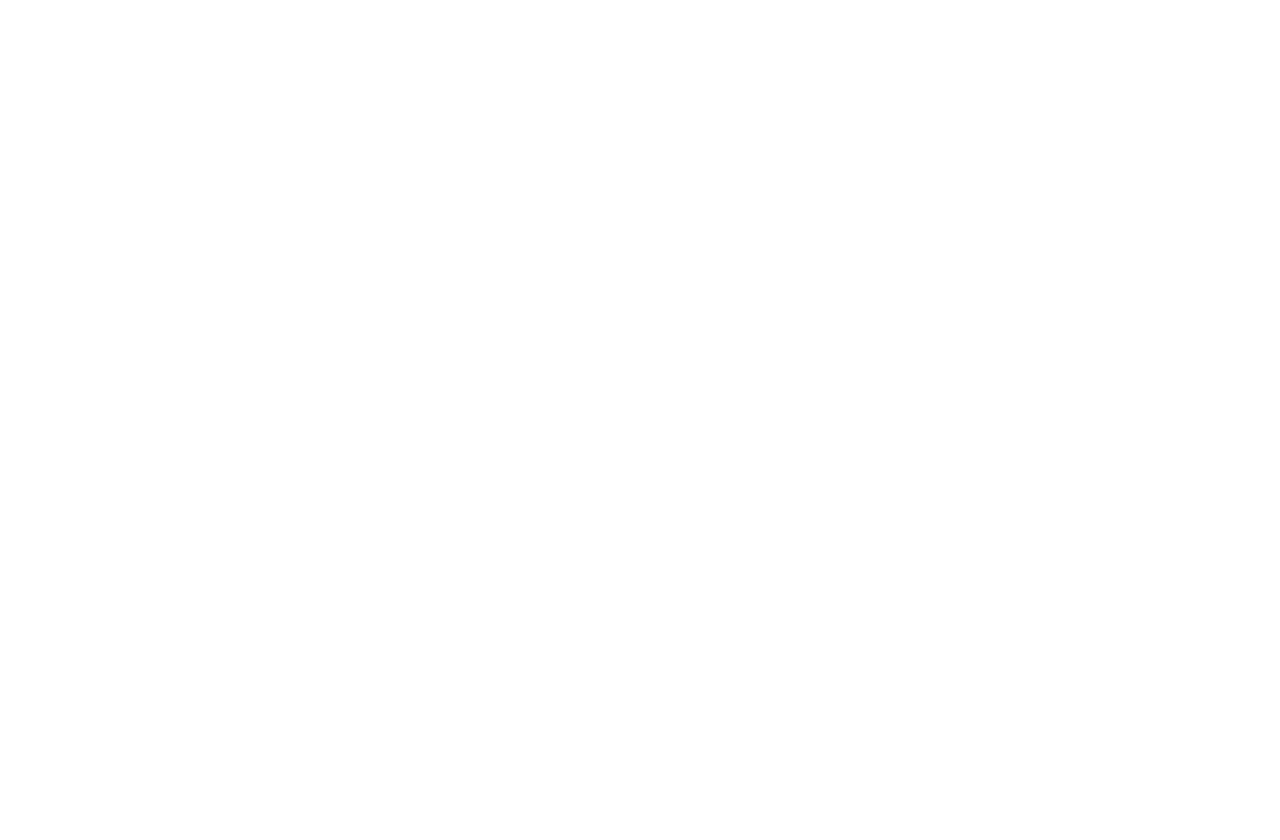
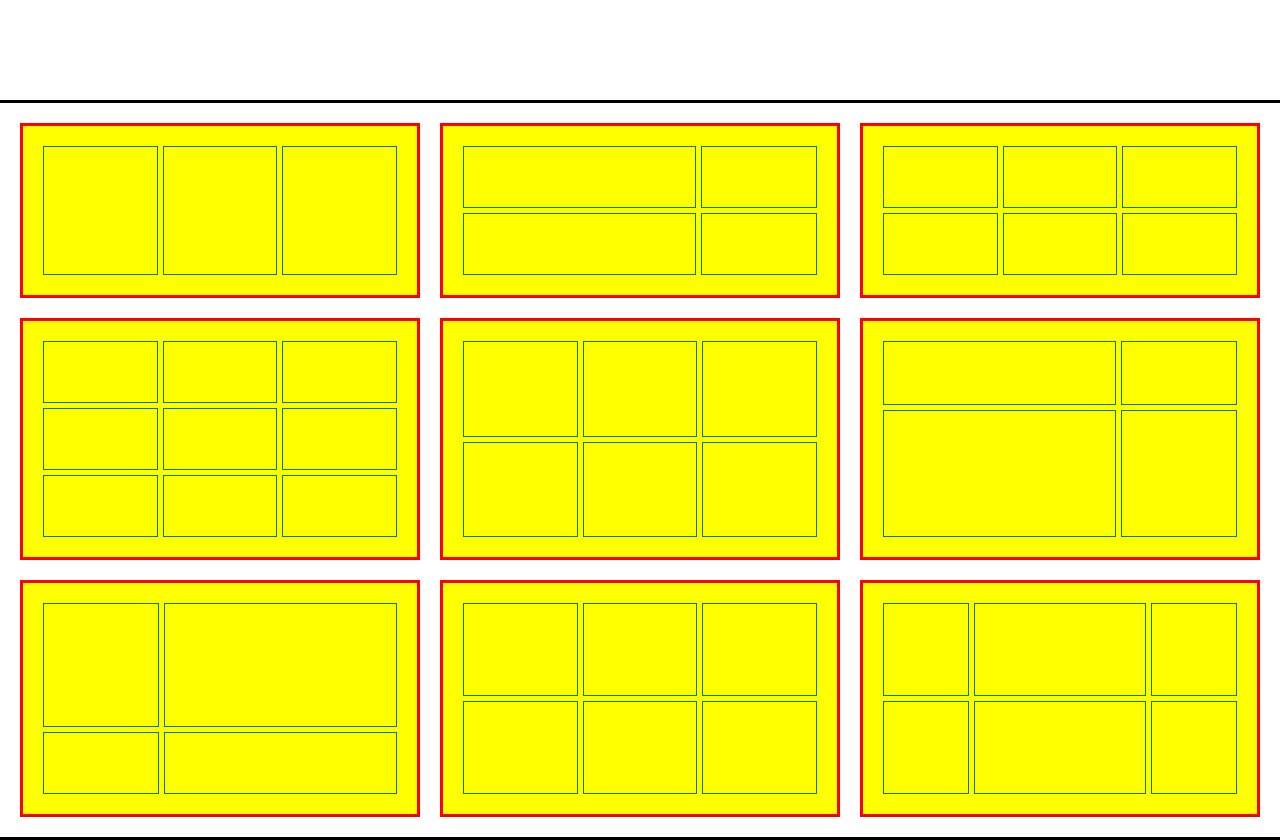
Before and after one commit to myamaan/grid-responsive-layout, a plain HTML site: page index.html in a window 1280 px wide. Before the commit the page ends 800 px from the top, so only its background shows below. Drawn offline with Linux system fonts and the light colour scheme.

Commit message:
design completed

```diff
--- a/index.html
+++ b/index.html
@@ -6,7 +6,73 @@
     <title>Grid responsive layout</title>
     <link rel="stylesheet" href="./style.css">
 </head>
-<body>
-
+       <div class="container">
+        <div class="parent parent-1">
+            <div class="children"></div>
+            <div class="children"></div>
+            <div class="children"></div>
+        </div>
+        <div class="parent parent-2">
+            <div class="children"></div>
+            <div class="children"></div>
+            <div class="children"></div>
+            <div class="children"></div>
+        </div>
+        <div class="parent parent-3">
+            <div class="children"></div>
+            <div class="children"></div>
+            <div class="children"></div>
+            <div class="children"></div>
+            <div class="children"></div>
+            <div class="children"></div>
+        </div>
+        <div class="parent parent-4">
+            <div class="children"></div>
+            <div class="children"></div>
+            <div class="children"></div>
+            <div class="children"></div>
+            <div class="children"></div>
+            <div class="children"></div>
+            <div class="children"></div>
+            <div class="children"></div>
+            <div class="children"></div>
+        </div>
+        <div class="parent parent-5">
+            <div class="children"></div>
+            <div class="children"></div>
+            <div class="children"></div>
+            <div class="children"></div>
+            <div class="children"></div>
+            <div class="children"></div>
+        </div>
+        <div class="parent parent-6">
+            <div class="children"></div>
+            <div class="children"></div>
+            <div class="children"></div>
+            <div class="children"></div>
+        </div>
+        <div class="parent parent-7">
+            <div class="children"></div>
+            <div class="children"></div>
+            <div class="children"></div>
+            <div class="children"></div>
+        </div>
+        <div class="parent parent-8">
+            <div class="children"></div>
+            <div class="children"></div>
+            <div class="children"></div>
+            <div class="children"></div>
+            <div class="children"></div>
+            <div class="children"></div>
+        </div>
+        <div class="parent parent-9">
+            <div class="children"></div>
+            <div class="children"></div>
+            <div class="children"></div>
+            <div class="children"></div>
+            <div class="children"></div>
+            <div class="children"></div>
+        </div>
+    </div>
 </body>
 </html>
--- a/style.css
+++ b/style.css
@@ -0,0 +1,49 @@
+* {
+    padding: 0%;
+    margin: 0%;
+    box-sizing: border-box;
+}
+html {
+    font-size: 62.5%;
+}
+body {
+    display: flex;
+    justify-content: center;
+    align-items: center;
+
+}
+.container {
+    margin-top: 100px;
+    border: 3px solid black;
+    padding: 20px;
+    display: grid;
+    grid-template-columns: repeat(3, 1fr);
+    gap: 20px;
+    width: 1500px;
+
+}
+
+.parent {
+    border: 3px solid red;
+    background: yellow;
+    padding: 20px;
+    display: grid;
+    gap: 5px;
+    width: 400px;
+}
+
+.parent-1 { grid-template-columns: repeat(3, 1fr); }
+.parent-2 { grid-template-columns: 2fr 1fr; grid-template-rows: 1fr 1fr; }
+.parent-3 { grid-template-columns: repeat(3, 1fr); grid-template-rows: repeat(2, 1fr); }
+.parent-4 { grid-template-columns: repeat(3, 1fr); grid-template-rows: repeat(3, 1fr); }
+.parent-5 { grid-template-columns: repeat(3, 1fr); grid-template-rows: 1fr 1fr; }
+.parent-6 { grid-template-columns: 2fr 1fr; grid-template-rows: 1fr 2fr; }
+.parent-7 { grid-template-columns: 1fr 2fr; grid-template-rows: 2fr 1fr; }
+.parent-8 { grid-template-columns: repeat(3, 1fr); grid-template-rows: 1fr 1fr; }
+.parent-9 { grid-template-columns: 1fr 2fr 1fr; grid-template-rows: 1fr 1fr; }
+
+
+.children {
+    border: 1px solid green;
+    padding: 30px;
+}
```
